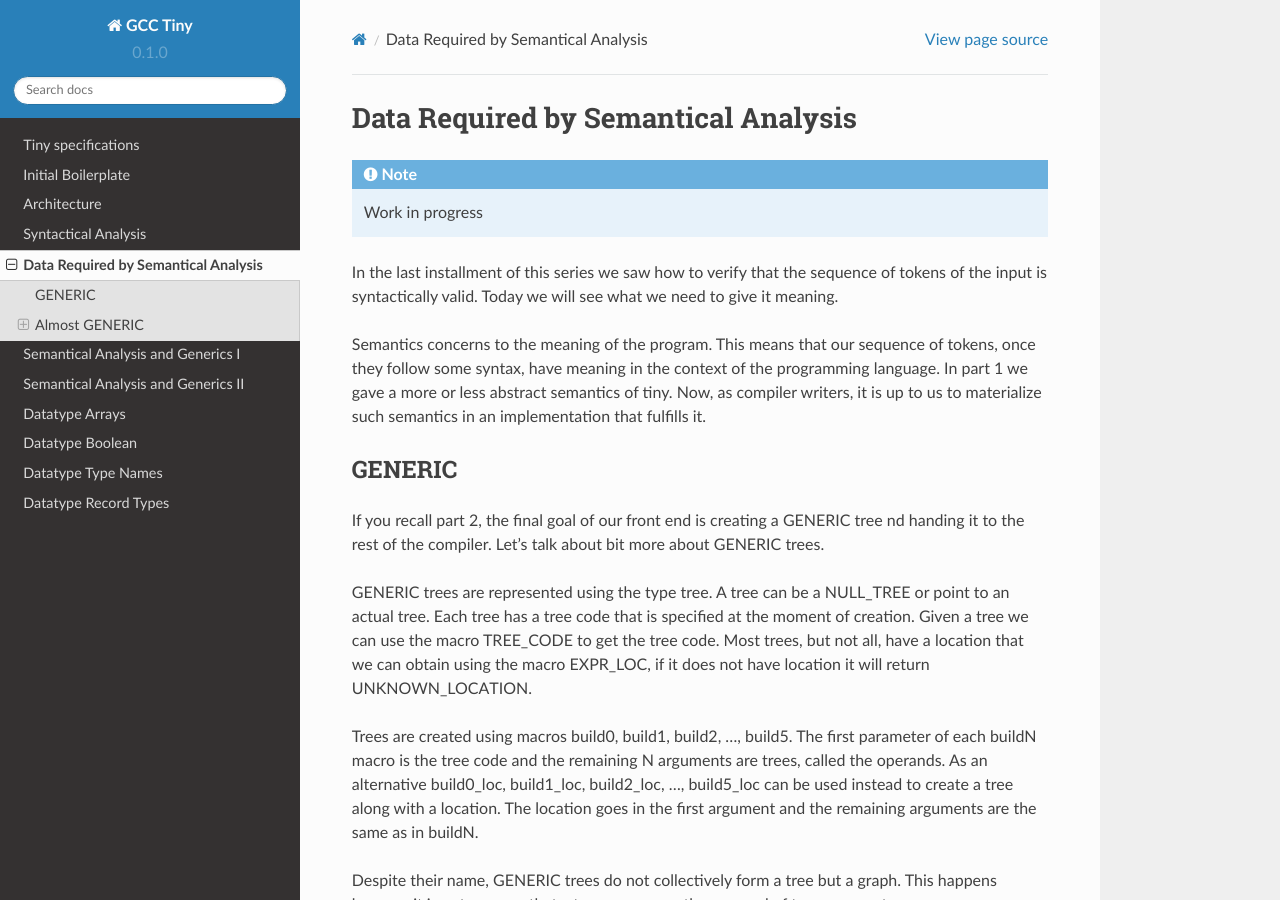
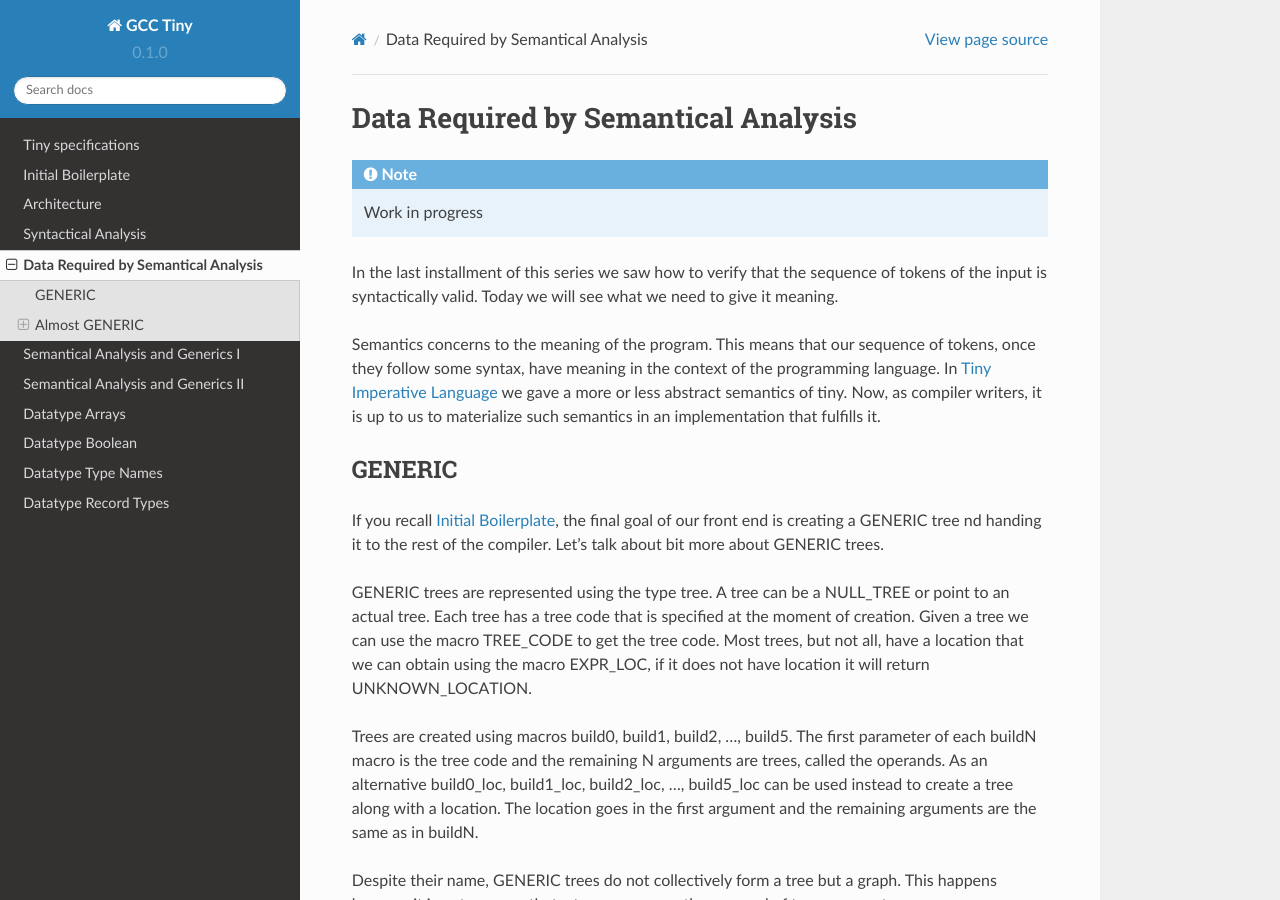
Before and after one commit to GCC-Tiny/gcc-tiny-docs-rtd, a Sphinx documentation site: the page built from docs/source/part05.rst, in a window 1280 px wide and 900 px high. Built offline with Sphinx 7.4.7 and the Read the Docs theme 2.0.0, drawn with Linux system fonts in a browser that asks for light colours.

Commit message:
part05: add refences

```diff
--- a/docs/source/part05.rst
+++ b/docs/source/part05.rst
@@ -11,14 +11,14 @@ to give it meaning.
 
 Semantics concerns to the meaning of the program. This means that our sequence
 of tokens, once they follow some syntax, have meaning in the context of the
-programming language. In part 1 we gave a more or less abstract semantics of tiny.
+programming language. In :ref:`part01` we gave a more or less abstract semantics of tiny.
 Now, as compiler writers, it is up to us to materialize such semantics in an
 implementation that fulfills it.
 
 GENERIC
 =======
 
-If you recall part 2, the final goal of our front end is creating a GENERIC tree
+If you recall :ref:`part02`, the final goal of our front end is creating a GENERIC tree
 nd handing it to the rest of the compiler. Let's talk about bit more about
 GENERIC trees.
 
```
